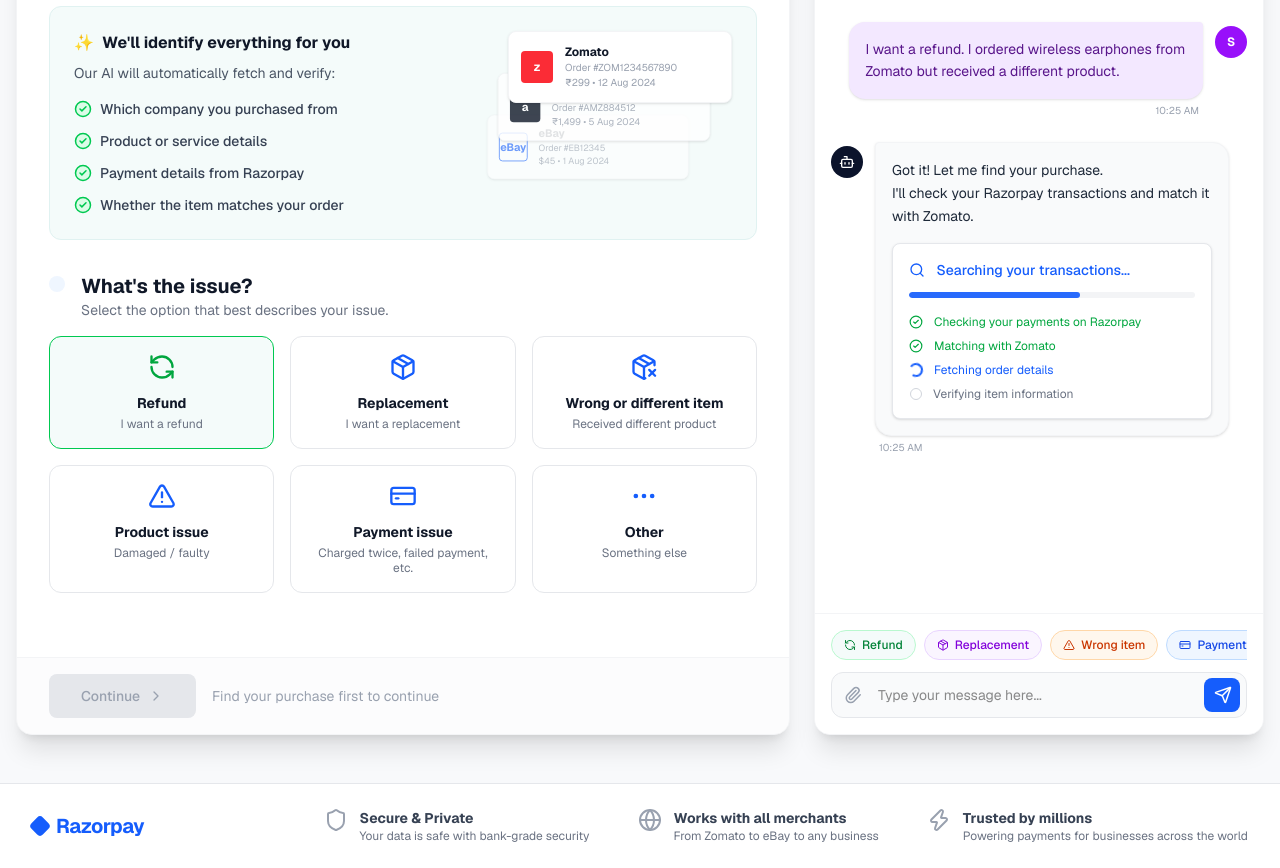
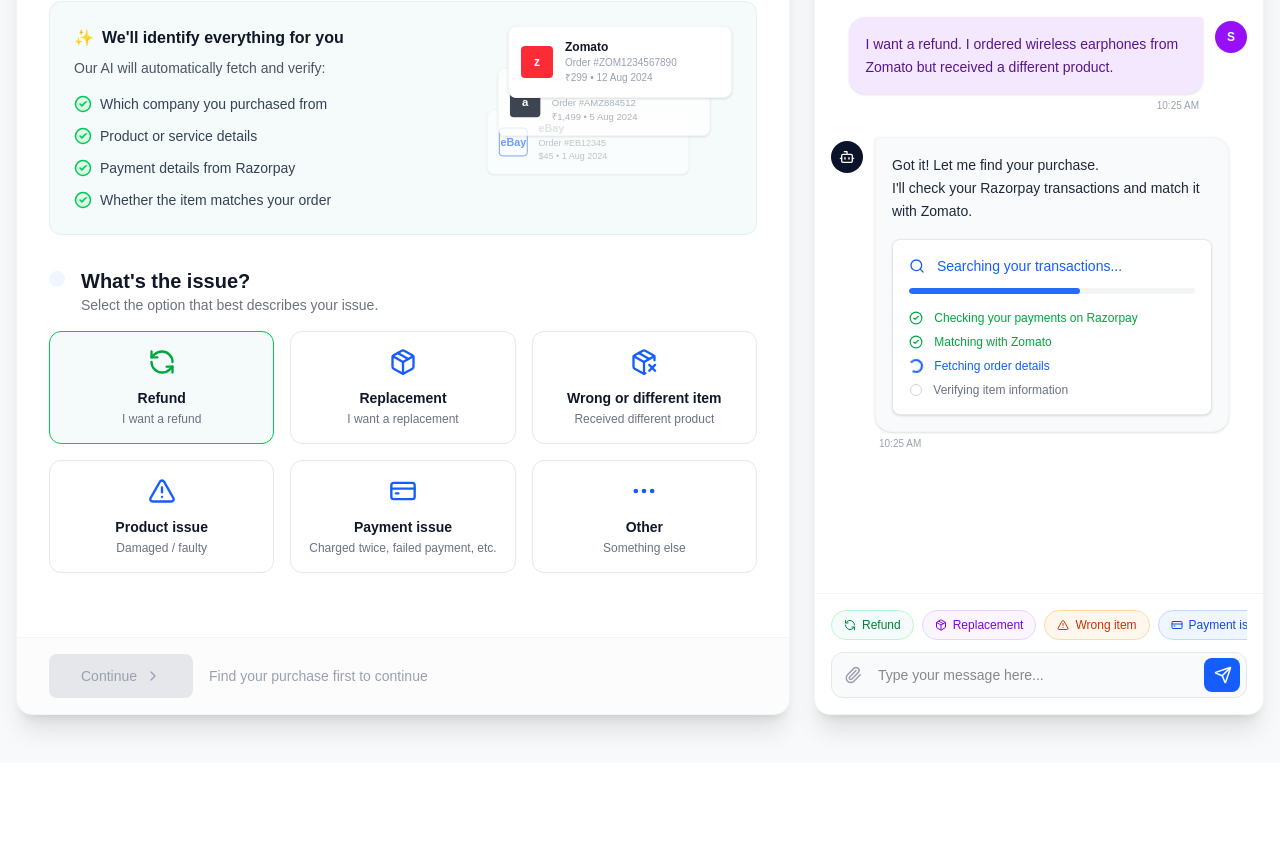
Before and after one commit to sanjaykrishnabaishya/RazorSense, a Next.js app in the folder frontend/: page /chat in a window 1280 px wide. Shown: the part 775-1643 px from the top of the page. After the commit the page ends 1538 px from the top, so only its background shows below. Built offline with nearby package versions, Linux system fonts and the light colour scheme.

Commit message:
feat: polish UI, remove footer, add Inter font, wire chat to FastAPI

```diff
--- a/frontend/src/app/chat/page.tsx
+++ b/frontend/src/app/chat/page.tsx
@@ -7,7 +7,15 @@
   const [searchQuery, setSearchQuery] = useState('');
   const [chatInput, setChatInput] = useState('');
 
-  const [messages, setMessages] = useState([
+  type Message = {
+    role: string;
+    time: string;
+    content: string;
+    isAction?: boolean;
+    isLoading?: boolean;
+  };
+
+  const [messages, setMessages] = useState<Message[]>([
     { role: 'ai', time: '10:24 AM', content: 'Hi! I\'m Razor, your AI support assistant.\nI can help you with refunds, replacements and any payment issue across all merchants.\n\nJust tell me what happened or share any details like order ID, merchant name, or what you bought.' },
     { role: 'user', time: '10:25 AM', content: 'I want a refund. I ordered wireless earphones from Zomato but received a different product.' },
     { role: 'ai', time: '10:25 AM', isAction: true, content: 'Got it! Let me find your purchase.\nI\'ll check your Razorpay transactions and match it with Zomato.' }
@@ -22,10 +30,48 @@
     { id: 'other', icon: MoreHorizontal, label: 'Other', desc: 'Something else' }
   ];
 
-  const handleSend = () => {
+  const handleSend = async () => {
     if (!chatInput.trim()) return;
-    setMessages(prev => [...prev, { role: 'user', time: new Date().toLocaleTimeString([], {hour: '2-digit', minute:'2-digit'}), content: chatInput }]);
+
+    const userMsg = chatInput;
+    setMessages(prev => [...prev, { role: 'user', time: new Date().toLocaleTimeString([], {hour: '2-digit', minute:'2-digit'}), content: userMsg }]);
     setChatInput('');
+
+    // Add loading message
+    const loadingIdx = messages.length + 1;
+    setMessages(prev => [...prev, { role: 'ai', time: new Date().toLocaleTimeString([], {hour: '2-digit', minute:'2-digit'}), isAction: true, content: 'Analyzing your request...', isLoading: true }]);
+
+    try {
+      const response = await fetch('http://localhost:8000/api/chat', {
+        method: 'POST',
+        headers: { 'Content-Type': 'application/json' },
+        body: JSON.stringify({
+          order_id: searchQuery || "UNKNOWN",
+          message: userMsg,
+          chat_history: messages.map(m => ({ role: m.role, content: m.content })).filter(m => m.role !== 'system' && !m.isLoading)
+        })
+      });
+
+      const data = await response.json();
+
+      setMessages(prev => {
+        const newArr = [...prev];
+        newArr[loadingIdx] = {
+          role: 'ai',
+          time: new Date().toLocaleTimeString([], {hour: '2-digit', minute:'2-digit'}),
+          content: data.status === 'decided' ? `Final Decision: ${data.decision}` : data.reply,
+          isAction: data.status === 'decided'
+        };
+        return newArr;
+      });
+
+    } catch (error) {
+      setMessages(prev => {
+        const newArr = [...prev];
+        newArr[loadingIdx] = { role: 'ai', time: new Date().toLocaleTimeString([], {hour: '2-digit', minute:'2-digit'}), content: 'Error connecting to RazorSense AI.' };
+        return newArr;
+      });
+    }
   };
 
   return (
@@ -317,36 +363,6 @@
 
       </div>
 
-      {/* Footer */}
-      <footer className="bg-white border-t border-gray-200 py-6 px-8 flex flex-col md:flex-row items-center justify-between gap-6 text-sm text-gray-500 max-w-7xl mx-auto w-full">
-        <div className="flex items-center gap-2 text-blue-600 font-bold text-xl tracking-tight">
-          <div className="w-4 h-4 bg-blue-600 rotate-45 rounded-sm"></div> Razorpay
-        </div>
-
-        <div className="flex flex-wrap justify-center gap-8 md:gap-12">
-          <div className="flex items-start gap-3">
-            <Shield className="text-gray-400 shrink-0" size={24}/>
-            <div>
-              <p className="font-bold text-gray-700">Secure & Private</p>
-              <p className="text-xs">Your data is safe with bank-grade security</p>
-            </div>
-          </div>
-          <div className="flex items-start gap-3">
-            <Globe className="text-gray-400 shrink-0" size={24}/>
-            <div>
-              <p className="font-bold text-gray-700">Works with all merchants</p>
-              <p className="text-xs">From Zomato to eBay to any business</p>
-            </div>
-          </div>
-          <div className="flex items-start gap-3">
-            <Zap className="text-gray-400 shrink-0" size={24}/>
-            <div>
-              <p className="font-bold text-gray-700">Trusted by millions</p>
-              <p className="text-xs">Powering payments for businesses across the world</p>
-            </div>
-          </div>
-        </div>
-      </footer>
     </div>
   );
 }
--- a/frontend/src/app/layout.tsx
+++ b/frontend/src/app/layout.tsx
@@ -1,29 +1,27 @@
 import type { Metadata } from "next";
-import { Geist, Geist_Mono } from "next/font/google";
+import { Inter } from "next/font/google";
 import "./globals.css";
 
-const geistSans = Geist({
-  variable: "--font-geist-sans",
+const inter = Inter({
   subsets: ["latin"],
-});
-
-const geistMono = Geist_Mono({
-  variable: "--font-geist-mono",
-  subsets: ["latin"],
+  variable: "--font-inter",
 });
 
 export const metadata: Metadata = {
-  title: "Create Next App",
-  description: "Generated by create next app",
+  title: "RazorSense",
+  description: "Autonomous AI dispute resolution",
 };
 
-export default function RootLayout({ children }: LayoutProps<"/">) {
+export default function RootLayout({
+  children,
+}: Readonly<{
+  children: React.ReactNode;
+}>) {
   return (
-    <html
-      lang="en"
-      className={`${geistSans.variable} ${geistMono.variable} h-full antialiased`}
-    >
-      <body className="min-h-full flex flex-col">{children}</body>
+    <html lang="en">
+      <body className={`${inter.variable} font-sans antialiased`}>
+        {children}
+      </body>
     </html>
   );
 }
```
